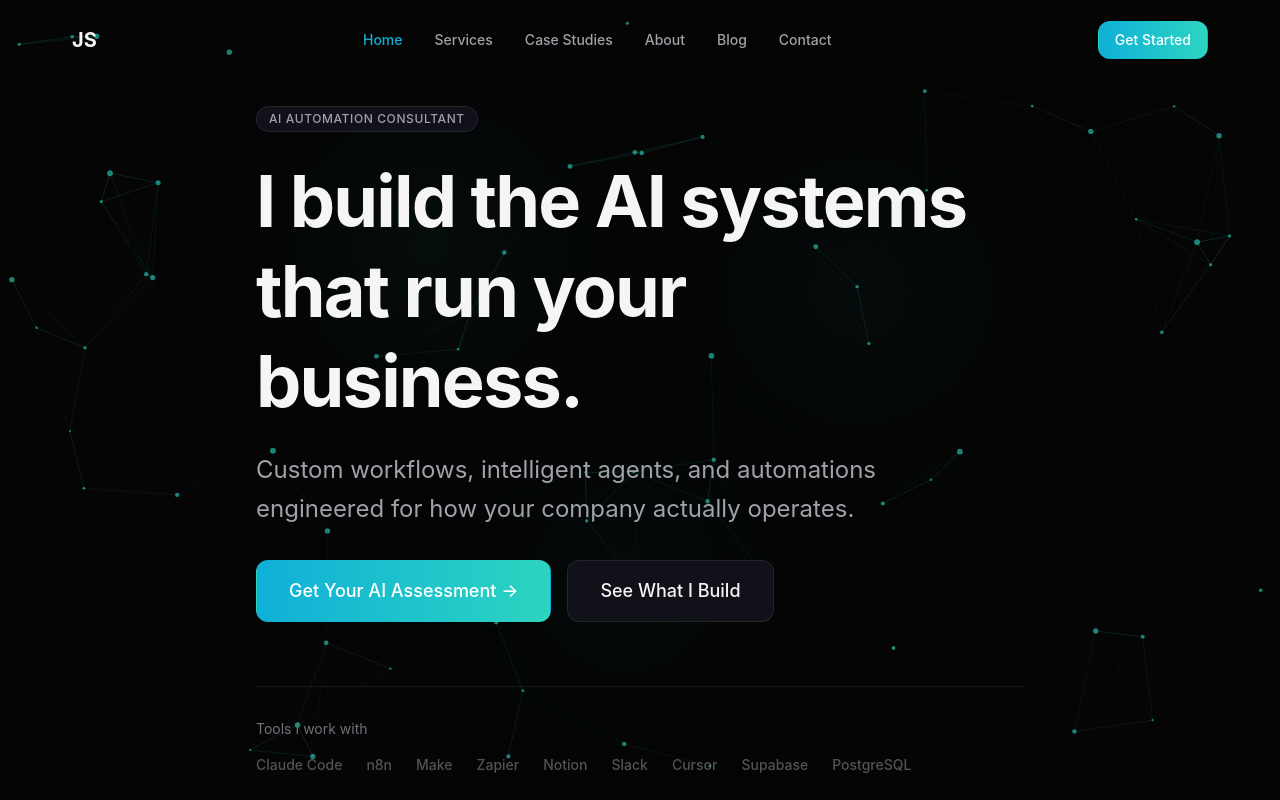
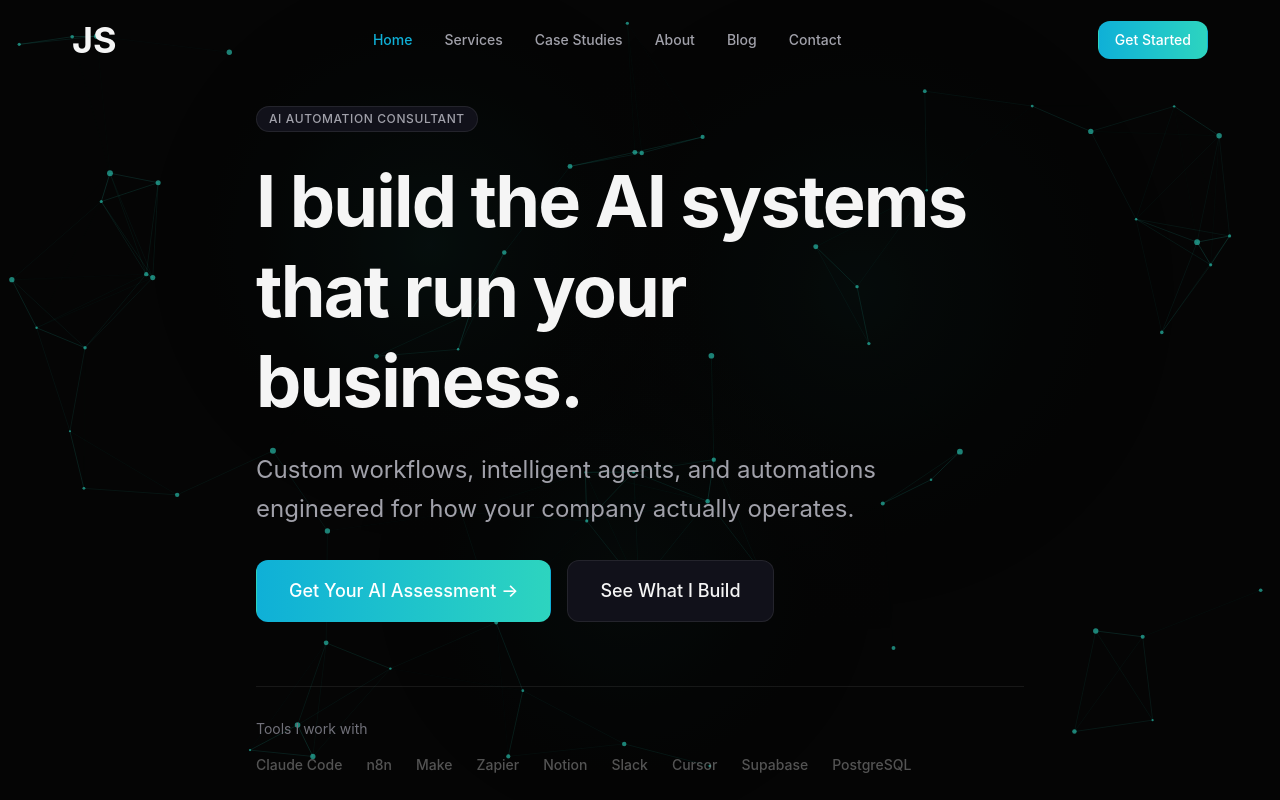
Before and after one commit to strohmmedia/joshstrohm.me, a Next.js app: page / in a window 1280 px wide. Shown: the top 800 px of the page. Built offline with nearby package versions, Linux system fonts and the light colour scheme; a web font is replaced by a local one.

Commit message:
icreased size of JS in top left corner

```diff
--- a/src/components/Navigation.tsx
+++ b/src/components/Navigation.tsx
@@ -42,7 +42,7 @@ export default function Navigation() {
         <div className="flex items-center justify-between h-16 md:h-20">
           <Link
             href="/"
-            className="text-xl font-bold text-text hover:text-[#2dd4bf] transition-colors"
+            className="text-4xl font-bold text-text hover:text-[#2dd4bf] transition-colors"
           >
             JS
           </Link>
```
